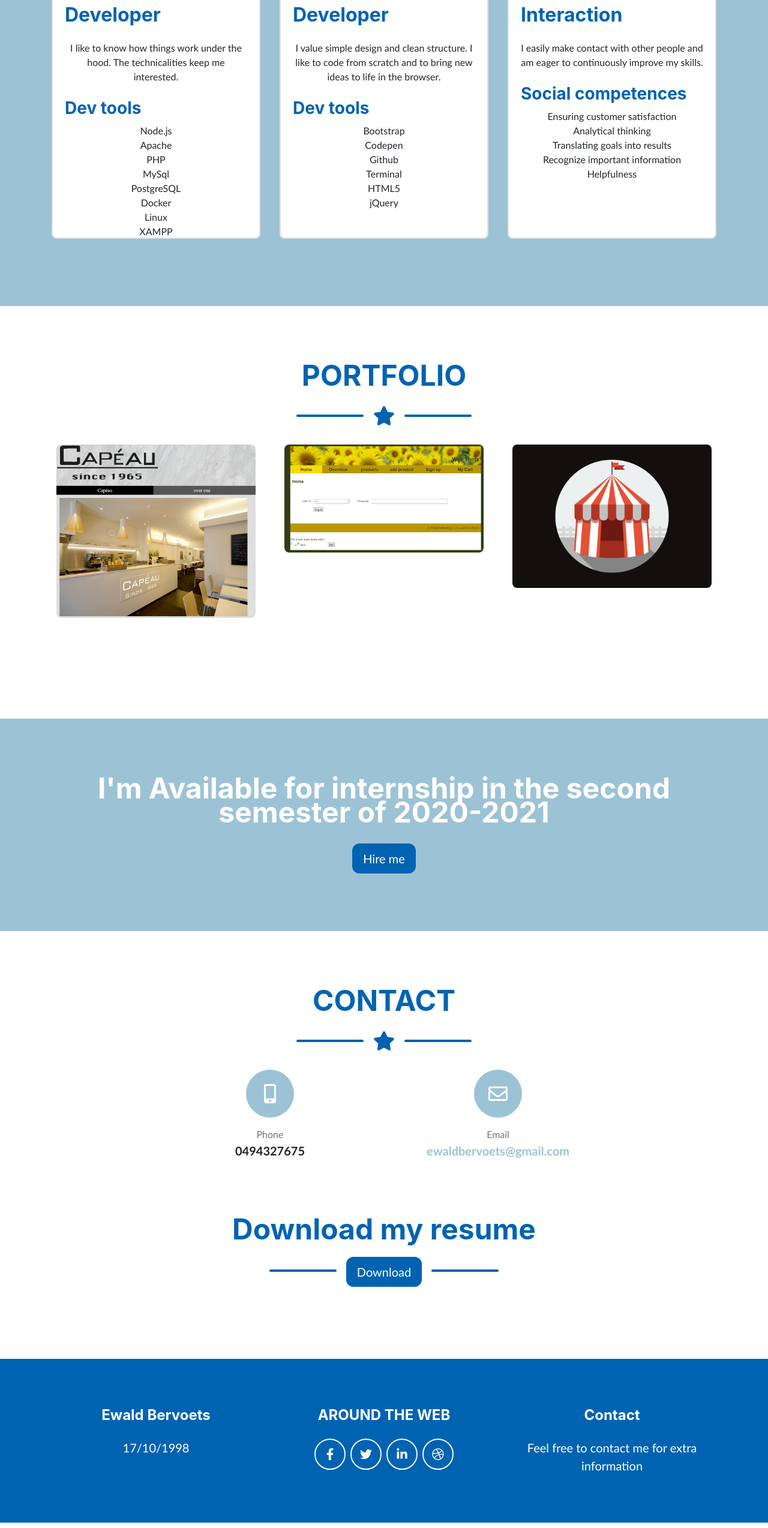
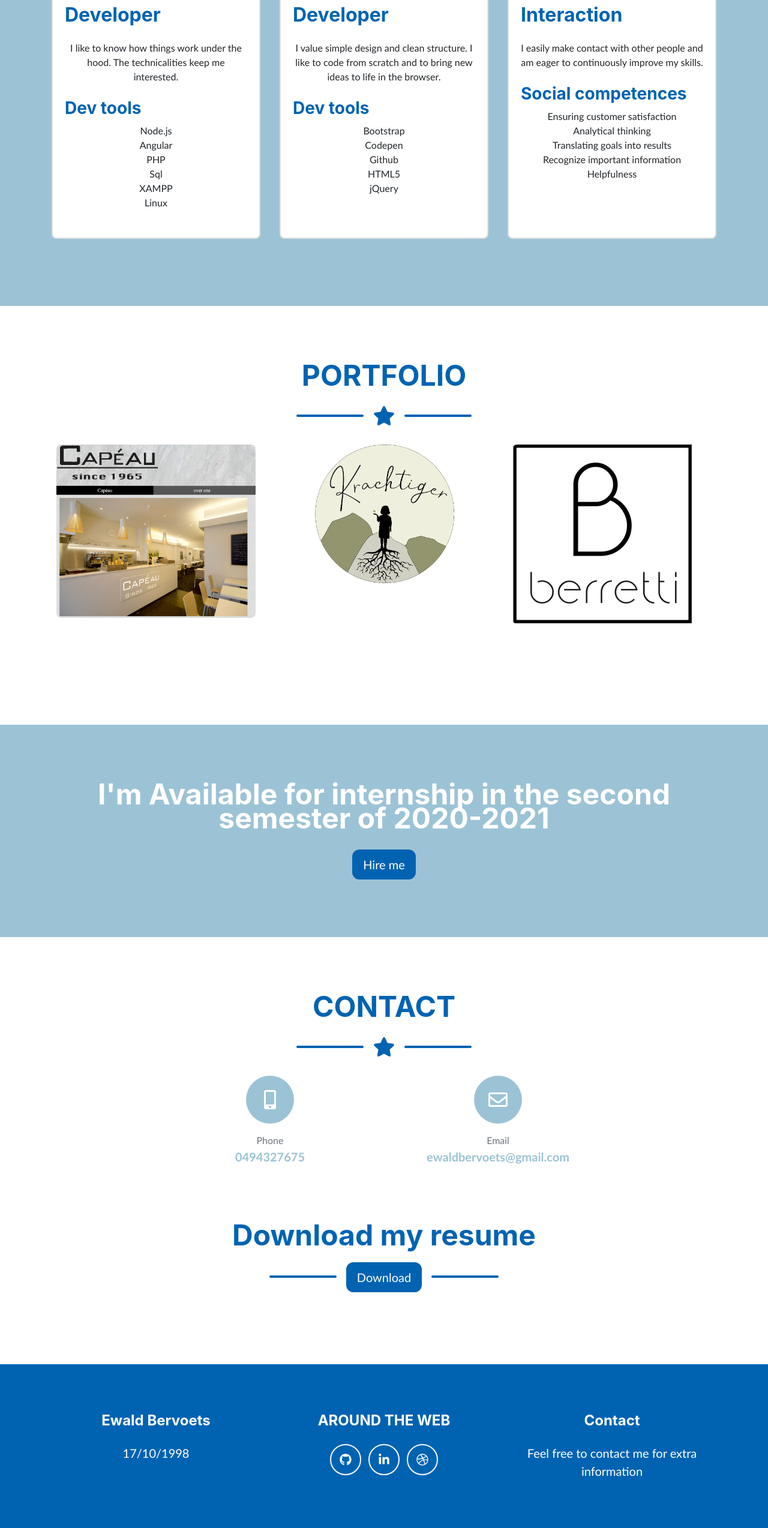
Before and after one commit to r0661011/portfolio, a plain HTML site: page index.html in a window 1280 px wide. Shown: the part 2089-4636 px from the top of the page at 60% size. Drawn offline with nearby package versions, Linux system fonts and the light colour scheme; a web font is replaced by a local one.

Commit message:
portfolio

```diff
--- a/index.html
+++ b/index.html
@@ -3,9 +3,9 @@
     <head>
         <meta charset="utf-8">
         <meta name="viewport" content="width=device-width, initial-scale=1, shrink-to-fit=no">
-        <meta name="description" content="">
-        <meta name="author" content="">
-        <title>Freelancer - Start Bootstrap Theme</title>
+        <meta name="description" content="Ewald Bervoets, senior student in applied informatics at UCLL, E-portfolio and resume.">
+        <meta name="author" content="Ewald Bervoets">
+        <title>Ewald Bervoets - Portfolio</title>
         <!-- Font Awesome icons (free version)-->
         <script src="https://cdnjs.cloudflare.com/ajax/libs/font-awesome/5.13.0/js/all.min.js" crossorigin="anonymous"></script>
         <!-- Core theme CSS (includes Bootstrap)-->
@@ -32,7 +32,7 @@
         </nav>
         <header class="masthead bg-primary text-white text-center">
             <div class="container d-flex align-items-center flex-column">
-                <!-- Masthead Avatar Image--><img class="masthead-avatar mb-5" src="assets/img/avataaars.svg" alt="">
+                <!-- Masthead Avatar Image--><img class="masthead-avatar mb-5" src="assets/img/avataaars.svg" alt="Ewald Bervoets avatar">
                 <!-- Masthead Heading-->
                 <h1 class="masthead-heading mb-0">Ewald Bervoets</h1>
                 <!-- Icon Divider-->
@@ -49,7 +49,7 @@
 
         <section class="page-section" id="about">
             <div class="container">
-                <!-- Contact Section Heading-->
+                <!-- About Section Heading-->
                 <div class="text-center">
                     <h2 class="page-section-heading text-secondary d-inline-block mb-0">ABOUT</h2>
                 </div>
@@ -59,7 +59,7 @@
                     <div class="divider-custom-icon"><i class="fas fa-star"></i></div>
                     <div class="divider-custom-line"></div>
                 </div>
-                <!-- Contact Section Content-->
+                <!-- About Section Content-->
                 <blockquote class="blockquote text-center">
   <p class="font-italic">Jack of all trades, master of some</p>
                   </blockquote>
@@ -73,7 +73,7 @@
         </section>
         <section class="page-section bg-primary mb-0" id="about">
             <div class="container">
-                <!-- About Section Heading-->
+                <!-- Skill Section Heading-->
                 <div class="text-center">
                     <h2 class="page-section-heading d-inline-block text-white">Skills</h2>
                 </div>
@@ -83,7 +83,7 @@
                     <div class="divider-custom-icon"><i class="fas fa-star"></i></div>
                     <div class="divider-custom-line"></div>
                 </div>
-                <!-- About Section Content-->
+                <!-- Skill Section Content-->
                 <div class="row">
                     <div class="col-lg p-3 col-md-6">
                         <div class="card">
@@ -93,13 +93,11 @@
                                 <h3 class="text-secondary">Dev tools</h3>
                                 <ul class="list-group text-center list-unstyled">
                                     <li>Node.js</li>
-                                    <li>Apache</li>
+                                    <li>Angular</li>
                                     <li>PHP</li>
-                                    <li>MySql</li>
-                                    <li>PostgreSQL</li>
-                                    <li>Docker</li>
+                                    <li>Sql</li>
+                                    <li>XAMPP</li>
                                     <li>Linux</li>
-                                    <li>XAMPP</li>
                                 </ul>
                                 <br>
                             </div>
@@ -115,7 +113,6 @@
                                     <li>Bootstrap</li>
                                     <li>Codepen</li>
                                     <li>Github</li>
-                                    <li>Terminal</li>
                                     <li>HTML5</li>
                                     <li>jQuery</li>
                                 </ul>
@@ -168,14 +165,14 @@
                         <div class="portfolio-item mx-auto" data-toggle="modal" data-target="#portfolioModal1">
                             <div class="portfolio-item-caption d-flex align-items-center justify-content-center h-100 w-100">
                                 <div class="portfolio-item-caption-content text-center text-white"><i class="fas fa-plus fa-3x"></i></div>
-                            </div><img class="img-fluid" src="assets/img/webshop_preview.PNG" alt="Tasty Cake" />
+                            </div><img class="img-fluid" src="assets/img/Krachtiger_Geen%20achtergrond.png" alt="Krachtiger" />
                         </div>
                     </div>
                     <div class="col-md-6 col-lg-4 mb-5">
                         <div class="portfolio-item mx-auto" data-toggle="modal" data-target="#portfolioModal2">
                             <div class="portfolio-item-caption d-flex align-items-center justify-content-center h-100 w-100">
                                 <div class="portfolio-item-caption-content text-center text-white"><i class="fas fa-plus fa-3x"></i></div>
-                            </div><img class="img-fluid" src="assets/img/portfolio/circus.png" alt="Circus Tent" />
+                            </div><img class="img-fluid" src="assets/img/berretti.png" alt="Berretti" />
                         </div>
                     </div>
                 </div>
@@ -220,16 +217,17 @@
                             <div class="row justify-content-center">
                                 <div class="col-lg-8">
                                     <!-- Portfolio Modal - Title-->
-                                    <h2 class="portfolio-modal-title text-secondary mb-0">Tasty Cake</h2>
+                                    <h2 class="portfolio-modal-title text-secondary mb-0">Krachtiger</h2>
                                     <!-- Icon Divider-->
                                     <div class="divider-custom">
                                         <div class="divider-custom-line"></div>
                                         <div class="divider-custom-icon"><i class="fas fa-star"></i></div>
                                         <div class="divider-custom-line"></div>
                                     </div>
-                                    <!-- Portfolio Modal - Image--><img class="img-fluid rounded mb-5" src="assets/img/portfolio/cake.png" alt="Tasty Cake"/>
+                                    <!-- Portfolio Modal - Image--><img class="img-fluid rounded mb-5" src="assets/img/Krachtiger_Geen%20achtergrond.png" alt="Website Krachtiger"/>
                                     <!-- Portfolio Modal - Text-->
-                                    <p class="mb-5">Lorem ipsum dolor sit amet, consectetur adipisicing elit.Mollitia neque assumenda ipsam nihil, molestias magnam, recusandae quos quis inventore quisquam velit asperiores, vitae? Reprehenderit soluta, eos quod consequuntur itaque. Nam.</p>
+                                    <p class="mb-5">Boostrap website voor yogastudio "Krachtiger" </p>
+                                    <button href="https://krachtiger.be" class="btn btn-primary mx-3" data-dismiss="modal" ><i class="fas fa-check"></i>Preview</button>
                                     <button class="btn btn-primary" href="#" data-dismiss="modal"><i class="fas fa-times fa-fw"></i>Close Window</button>
                                 </div>
                             </div>
@@ -247,17 +245,20 @@
                             <div class="row justify-content-center">
                                 <div class="col-lg-8">
                                     <!-- Portfolio Modal - Title-->
-                                    <h2 class="portfolio-modal-title text-secondary mb-0">Circus Tent</h2>
+                                    <h2 class="portfolio-modal-title text-secondary mb-0">Berretti</h2>
                                     <!-- Icon Divider-->
                                     <div class="divider-custom">
                                         <div class="divider-custom-line"></div>
                                         <div class="divider-custom-icon"><i class="fas fa-star"></i></div>
                                         <div class="divider-custom-line"></div>
                                     </div>
-                                    <!-- Portfolio Modal - Image--><img class="img-fluid rounded mb-5" src="assets/img/portfolio/circus.png" alt="Circus Tent"/>
+                                    <!-- Portfolio Modal - Image--><img class="img-fluid rounded mb-5" src="assets/img/berretti.png" alt="Circus Tent"/>
                                     <!-- Portfolio Modal - Text-->
-                                    <p class="mb-5">Lorem ipsum dolor sit amet, consectetur adipisicing elit.Mollitia neque assumenda ipsam nihil, molestias magnam, recusandae quos quis inventore quisquam velit asperiores, vitae? Reprehenderit soluta, eos quod consequuntur itaque. Nam.</p>
-                                    <button class="btn btn-primary" href="#" data-dismiss="modal"><i class="fas fa-times fa-fw"></i>Close Window</button>
+                                    <p class="mb-5">Website voor tuinonderhoud "Berretti".</p>
+                                    <button href="https://berretti.be" class="btn btn-primary mx-3" data-dismiss="modal" >
+                                    <i class="fas fa-check"></i>Preview</button>
+                                    <button class="btn btn-primary" href="#" data-dismiss="modal">
+                                    <i class="fas fa-times fa-fw"></i>Close Window</button>
                                 </div>
                             </div>
                         </div>
@@ -267,12 +268,12 @@
         </div>
 
 
-        <section class="page-section bg-primary text-white mb-0" id="contact">
+        <section class="page-section bg-primary text-white mb-0">
             <div class="container">
                 <!-- About Section Heading-->
                 <div class="text-center">
                     <h2 class="page-section-heading d-inline-block text-white pb-4">I'm Available for internship in the second semester of 2020-2021</h2>
-                    <a class="btn btn-secondary btn-lg text-white"  href="#" role="button">Hire me</a>
+                    <a class="btn btn-secondary btn-lg text-white"  href="#contact" role="button">Hire me</a>
                 </div>
 
             </div>
@@ -295,7 +296,7 @@
                         <div class="d-flex flex-column align-items-center">
                             <div class="icon-contact mb-3"><i class="fas fa-mobile-alt"></i></div>
                             <div class="text-muted">Phone</div>
-                            <div class="lead font-weight-bold">0494327675</div>
+                            <div class="lead font-weight-bold"><a href="tel:0494327675">0494327675</a></div>
                         </div>
                     </div>
                     <div class="col-lg-4">
@@ -311,7 +312,7 @@
                 <!-- Icon Divider-->
                 <div class="divider-custom">
                     <div class="divider-custom-line"></div>
-                    <div class="divider-custom-icon"><a class="btn btn-secondary btn-lg text-white" href="#" role="button">Download</a></div>
+                    <div class="divider-custom-icon"><a class="btn btn-secondary btn-lg text-white" href="./assets/curriculum_vitae.pdf" role="button">Download</a></div>
                     <div class="divider-custom-line"></div>
                 </div>
             </div>
@@ -326,7 +327,10 @@
                     </div>
                     <!-- Footer Social Icons-->
                     <div class="col-lg-4 mb-5 mb-lg-0">
-                        <h4 class="mb-4">AROUND THE WEB</h4><a class="btn btn-outline-light btn-social mx-1" href="https://www.facebook.com/StartBootstrap"><i class="fab fa-fw fa-facebook-f"></i></a><a class="btn btn-outline-light btn-social mx-1" href="https://www.twitter.com/sbootstrap"><i class="fab fa-fw fa-twitter"></i></a><a class="btn btn-outline-light btn-social mx-1" href="https://www.linkedin.com/in/startbootstrap"><i class="fab fa-fw fa-linkedin-in"></i></a><a class="btn btn-outline-light btn-social mx-1" href="https://www.dribble.com/startbootstrap"><i class="fab fa-fw fa-dribbble"></i></a>
+                        <h4 class="mb-4">AROUND THE WEB</h4>
+                        <a class="btn btn-outline-light btn-social mx-1" href="https://github.com/r0661011"><i class="fab fa-github"></i></a>
+                        <a class="btn btn-outline-light btn-social mx-1" href="https://www.linkedin.com/in/ewald-bervoets-361a7917a/"><i class="fab fa-fw fa-linkedin-in"></i></a>
+                        <a class="btn btn-outline-light btn-social mx-1" href="https://www.ewaldbervoets.com"><i class="fab fa-fw fa-dribbble"></i></a>
                     </div>
                     <!-- Footer About Text-->
                     <div class="col-lg-4">
```
